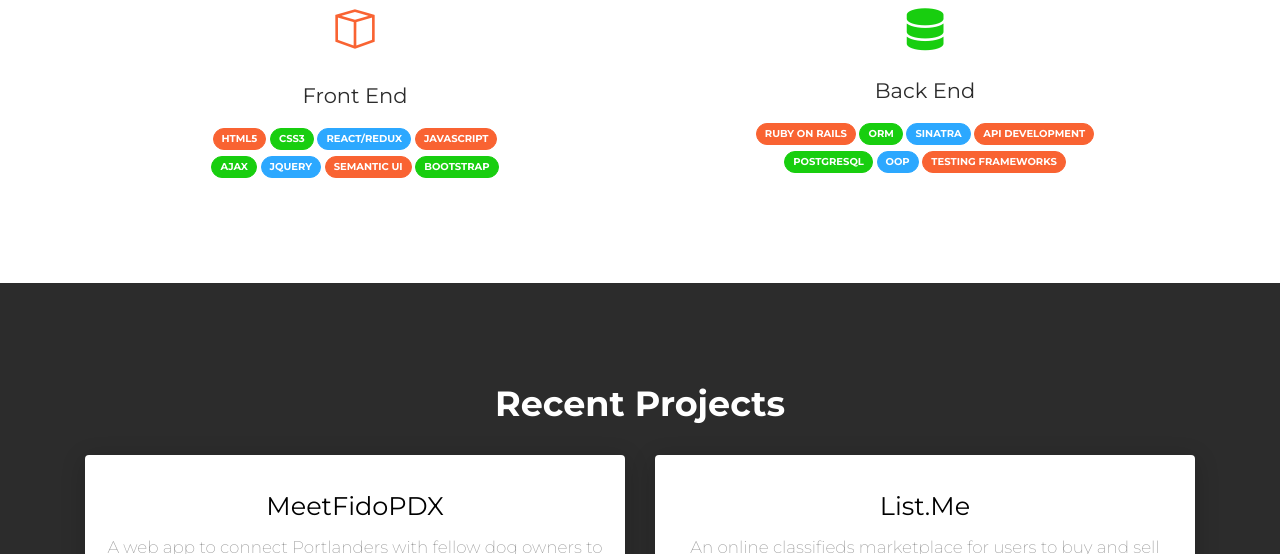
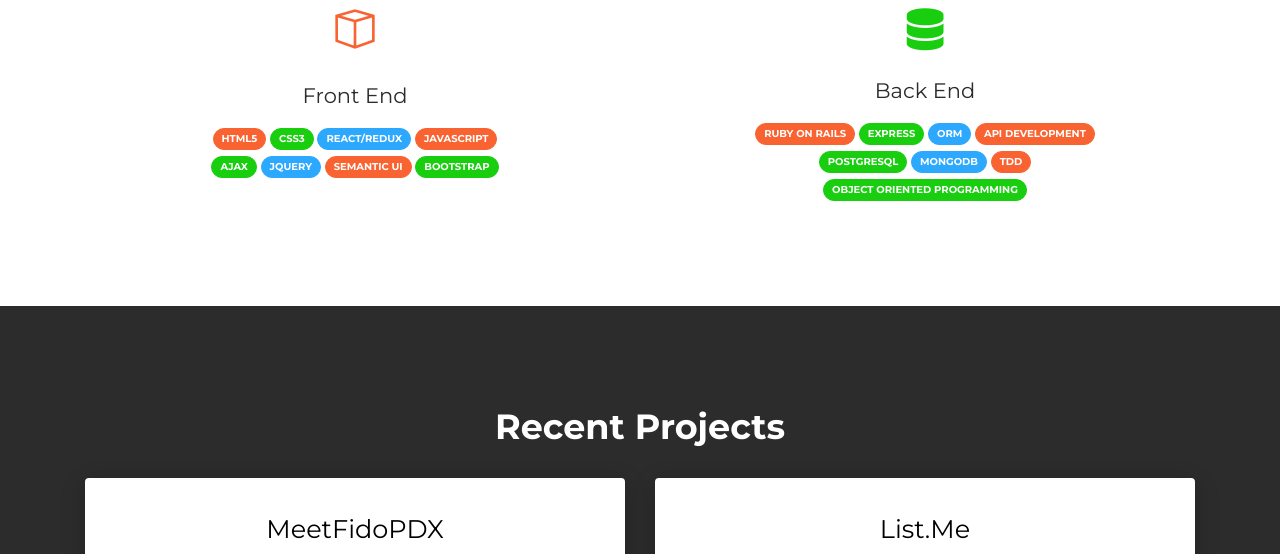
Before and after one commit to jamesonbass1987/jamesonbass1987.github.io, a plain HTML site: page index.html in a window 1280 px wide. Shown: the part 1140-1694 px from the top of the page. Drawn offline with nearby package versions, Linux system fonts and the light colour scheme.

Commit message:
updated backend pills

```diff
--- a/index.html
+++ b/index.html
@@ -125,13 +125,13 @@
                             </div>
                             <h4 class="info-title">Back End</h4>
                             <span class="badge badge-primary">Ruby On Rails</span>
-                            <span class="badge badge-success">ORM</span>
-                            <span class="badge badge-info">Sinatra</span>
+                            <span class="badge badge-success">Express</span>
+                            <span class="badge badge-info">ORM</span>
                             <span class="badge badge-primary">API Development</span>
                             <span class="badge badge-success">PostgreSQL</span>
-                            <span class="badge badge-info">OOP</span>
-                            <span class="badge badge-primary">Testing Frameworks</span>
-
+                            <span class="badge badge-info">MongoDB</span>
+                            <span class="badge badge-primary">TDD</span>
+                            <span class="badge badge-success">Object Oriented Programming</span>
                         </div>
                     </div>
                 </div>
```
